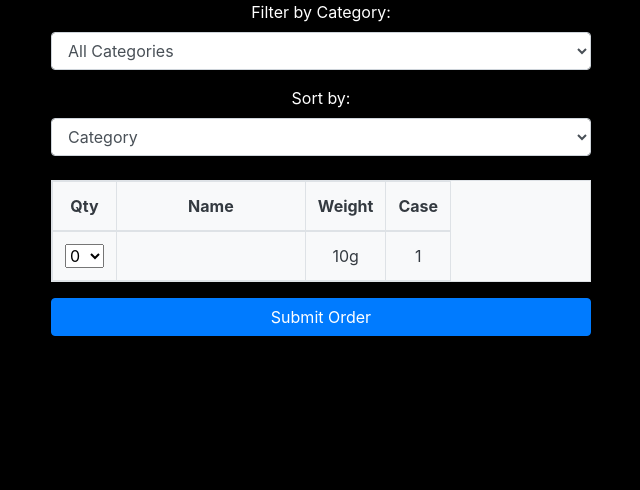
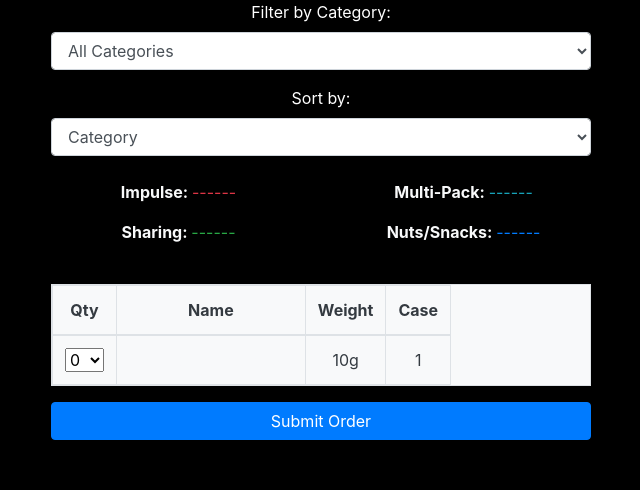
Before and after one commit to DiarmuidSheeran/order-form, a Django app: page /tayto/tayto/ in a window 1280 px wide. Shown: the part 963-1453 px from the top of the page, without its empty margins (319-959 px from the left). Before the commit the page ends 1299 px from the top, so only its background shows below. Run offline with Django 3.2, Linux system fonts and the light colour scheme; tables that the repository leaves empty hold one stand-in row (values such as "Sample post"); some libraries are stand-ins or nearby versions.

Commit message:
Add color coded info for user to difrentiate categories

```diff
--- a/tayto/templates/tayto/tayto-order.html
+++ b/tayto/templates/tayto/tayto-order.html
@@ -31,6 +31,25 @@
                     <input type="hidden" name="quantity_{{ product_id }}" value="{{ quantity }}">
                 {% endfor %}
             </form>
+
+            <div class="row">
+                <div class="col-6">
+                    <p class="text-danger"><strong class="text-light">Impulse: </strong>------</p>
+                </div>
+                <div class="col-6">
+                    <p class="text-info"><strong class="text-light">Multi-Pack: </strong>------</p>
+                </div>
+            </div>
+
+            <div class="row">
+                <div class="col-6">
+                    <p class="text-success"><strong class="text-light">Sharing: </strong>------</p>
+                </div>
+                <div class="col-6">
+                    <p class="text-primary"><strong class="text-light">Nuts/Snacks: </strong>------</p>
+                </div>
+            </div>
+
             <form method="post">
                 {% csrf_token %}
                 <table class="table table-bordered table-responsive bg-light text-dark mt-4">
```
